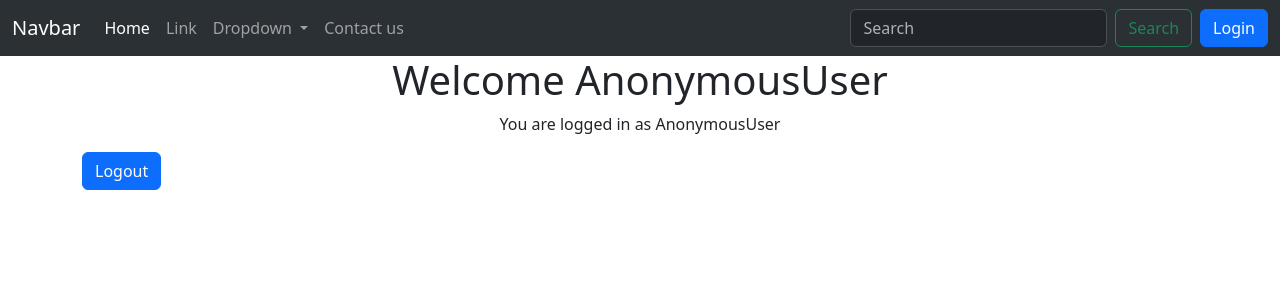
After one commit to Sulavkh/django_python_001, a Django app: page /loggedin in a window 1280 px wide. The commit adds this page. Shown: the top 300 px of the page. Run offline with Django 5.2, Linux system fonts and the light colour scheme; some libraries are stand-ins or nearby versions.

Commit message:
login authenticated, logout.html page

```diff
--- a/django001/posttweet/urls.py
+++ b/django001/posttweet/urls.py
@@ -27,4 +27,6 @@ urlpatterns = [
     path("index", views.index, name="index"),
     path('contact', views.contact, name='contact'),
     path('login', views.login, name='login'),
+    path('loggedin', views.loggedin, name='loggedin'),
+    path('logout', views.logoutuser, name='logout'),
 ]
--- a/django001/posttweet/views.py
+++ b/django001/posttweet/views.py
@@ -8,17 +8,35 @@ from .models import Contact
 from django.contrib import messages
 from django.utils import timezone
 from django.db import DatabaseError
+from django.contrib.auth.models import User
+from django.contrib.auth import authenticate, login, logout
 
 
 # Create your views here.
 def index(request):
+    if request.user.is_anonymous:
+        return redirect('posttweet:login')
     return render(request, 'index.html')
 
 def login(request):
+    if request.method == "POST":
+        # Check if the user entered an email and password
+        username = request.POST.get('email')
+        password = request.POST.get('password')
+        user = authenticate(username=username, password=password)
+        if user is not None:
+            return redirect('posttweet:loggedin')
+        else:
+            messages.error(request, "Invalid email or password")
+            return redirect('posttweet:login')
     return render(request, 'login.html')
 
-def logout(request):
-    return render(request, 'index.html')
+def logoutuser(request):
+    logout(request)
+    return render(request, 'posttweet:login')
+
+def loggedin(request):
+    return render(request, 'loggedin.html')
 
 def tweet_list(request):
     Tweet.objects.all().order_by('-created_at')
--- /dev/null
+++ b/django001/templates/loggedin.html
@@ -0,0 +1,18 @@
+{% extends "layout.html" %}
+{% block title %} Contact {% endblock title %}
+{% block content %}
+<link href="static/css/loggedin.css" rel="stylesheet">
+<div class="container">
+    <div class="row">
+        <div class="col-md-12">
+            <h1 class="text-center">Welcome {{request.user}}</h1>
+            <p class="text-center">You are logged in as {{ request.user }}</p>
+        </div>
+    </div>
+    <div class="row">
+        <div class="col-md-12">
+            <button type="button" class="btn btn-primary" onclick="window.location.href='{% url 'posttweet:login' %}'">Logout</button>
+        </div>
+    </div>
+</div>
+{% endblock %}
```
Also changed, not shown: django001/templates/login.html (+5 -5 lines), django001/db.sqlite3.
